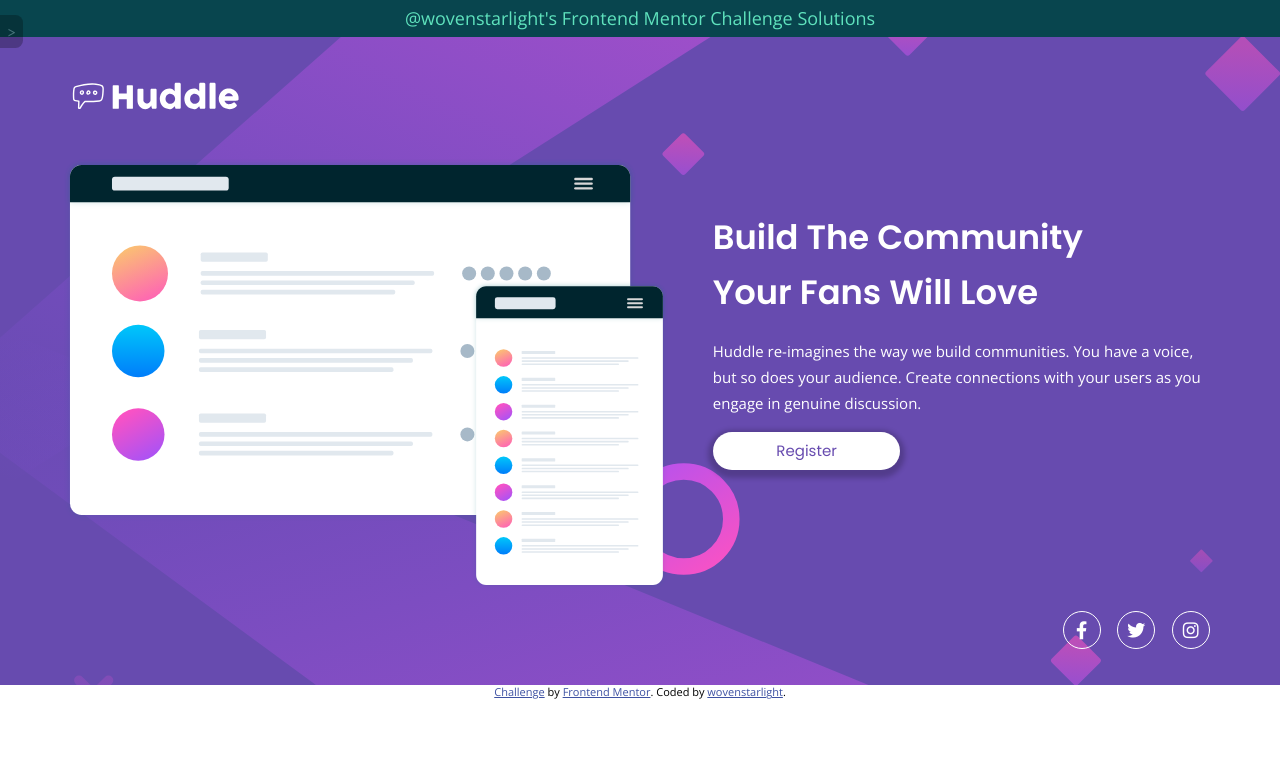
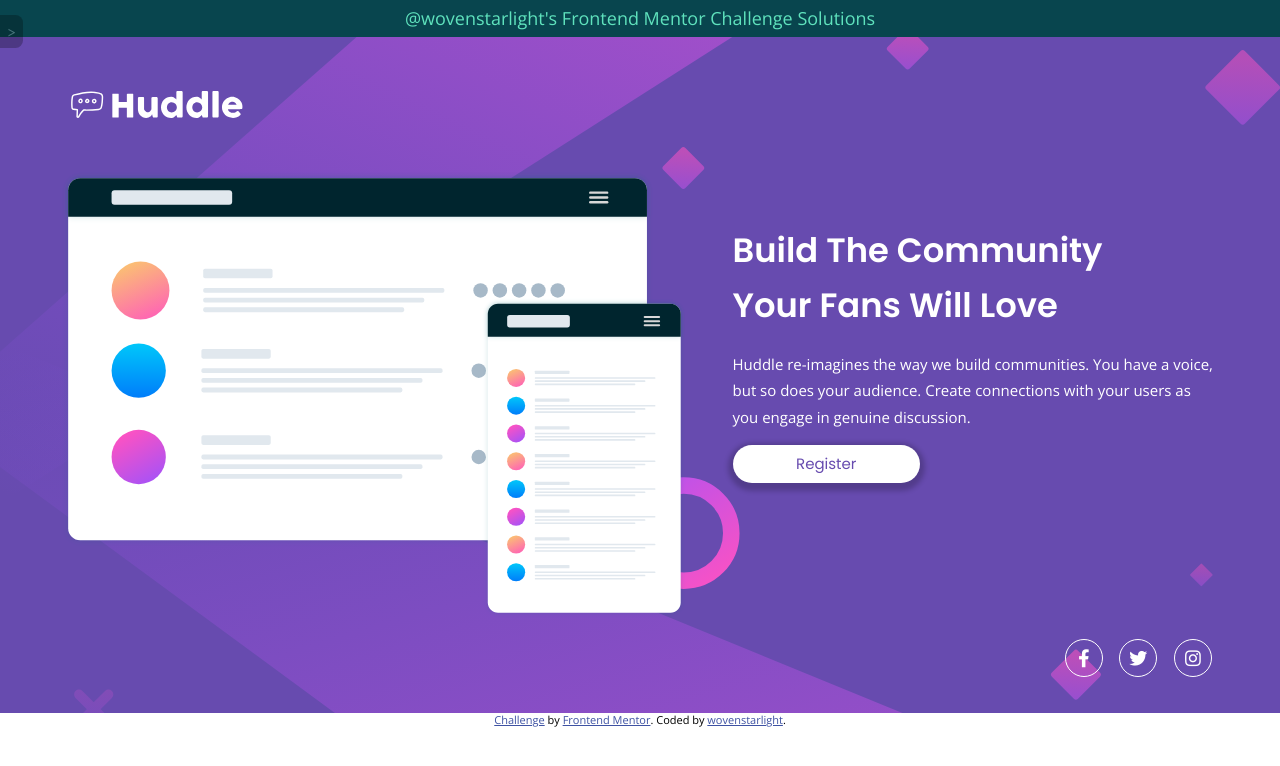
Before and after one commit to wovenstarlight/frontend-projects, a Jekyll site: the page built from _posts/2021-08-05-huddle-landing-page.html, in a window 1280 px wide. Shown: the top 766 px of the page. Built offline with Jekyll 4.4.1, drawn with Linux system fonts in a browser that asks for light colours; nearby versions of some CDN libraries.

Commit message:
Switched from grid to flexbox, cleaned code up

```diff
--- a/_posts/2021-08-05-huddle-landing-page.html
+++ b/_posts/2021-08-05-huddle-landing-page.html
@@ -4,15 +4,17 @@
 frontend:		https://www.frontendmentor.io/challenges/huddle-landing-page-with-a-single-introductory-section-B_2Wvxgi0
 links:			["https://cdnjs.cloudflare.com/ajax/libs/font-awesome/5.13.0/css/all.min.css"]
 ---
+<section id="content">
 	<img src="{{ site.baseurl }}/assets/{{ page.projectlink }}/logo.svg" alt="Huddle">
 
-<section id="content">
+	<div class="central">
 		<img src="{{ site.baseurl }}/assets/{{ page.projectlink }}/illustration-mockups.svg" alt="Huddle">
 
 		<div class="text">
 			<h2>Build The Community Your Fans Will Love</h2>
 			<p>Huddle re-imagines the way we build communities. You have a voice, but so does your audience. Create connections with your users as you engage in genuine discussion.</p>
 			<button>Register</button>
+		</div>
 	</div>
 
 	<div class="socials">
--- a/css/huddle-landing-page.css
+++ b/css/huddle-landing-page.css
@@ -21,30 +21,37 @@
 	Default background and content spacing */
 main {
 	background: var(--violet) no-repeat;
-	padding: 1em 0;
+	padding: 1em;
 }
 
-/* Make sure images don't overflow the container, particularly on mobile */
-img { max-width: 100%; }
-
 /* The centered holder for most of the page's elements
-	Font adjustments and container spacing */
+	Font adjustments and container spacing/sizing */
 #content {
 	color: white;
 	line-height: 1.75;
 	margin: auto;
-	padding: 1em 0;
+	padding-bottom: 1em;
+	width: 92.5%;
 }
 
 /* Huddle logo; spacing */
-img[src*=logo] { margin: 1.5em 0; }
+#content img[src*=logo] { margin: 2em 0 2.5em; }
+
+/* Central section with text and mockups */
+#content .central {
+	display: flex;
+	justify-content: space-between;
+}
+
+/* Mockups image: Float to center, both vertically (desktop) and horizontally (mobile) */
+#content .central img { align-self: center; }
 
 /* "Build the community your fans will love" heading; base font style */
-#content h2 { font: 600 2.25em/1.65 "Poppins", sans-serif; }
+#content .central h2 { font: 600 2.25em/1.65 "Poppins", sans-serif; }
 
 /* Treat button and social icons as clickable */
 #content button,
-.socials i {
+#content .socials i {
 	cursor: pointer;
 }
 
@@ -71,7 +78,7 @@
 
 /* Social icons (individual icons)
 	Alignment/spacing of icons, sizing/shaping/decoration of buttons, interactivity */
-.socials i {
+#content .socials i {
 	border: 1px solid;
 	font-size: 1.2em;
 	text-align: center;
@@ -81,11 +88,12 @@
 	margin: 0.35em;
 	border-radius: 100%; /* round! */
 }
-.socials i:hover { color: #fd51c0; }
-.socials i:active {
+#content .socials i:hover { color: #fd51c0; }
+#content .socials i:active {
 	text-shadow: 0 0 10px #0003;
 	box-shadow: 0 0 5px 5px #0003 inset;
 }
+
 
 
 /* Desktop sizing */
@@ -98,39 +106,28 @@
 		background-size: cover;
 	}
 
-	/* Huddle logo
-		Sizing and spacing */
-	img[src*=logo] {
-		width: 14%;
-		/* Maintain same padding on left as content section */
-		padding-left: max(5%, calc((100% - 100em) / 2));
-	}
+	/* Centered content container
+		Set maximum container width */
+	#content { max-width: 100em; }
 
-	/* Centered content container
-		Arrange content layout and container width */
-	#content {
-		display: grid;
-		grid-template-columns: 1.2fr 1fr;
-		column-gap: 3em;
-		width: 90%;
-		max-width: 100em;
-	}
+	/* Huddle logo; sizing */
+	#content img[src*=logo] { width: 16%; }
 
-	/* Mockups
-		Fill grid cell (height is auto) */
-	#content img { width: 100%; }
+	/* Content's central section with mockups and text
+		Set width to space elements out*/
+	#content .central img { width: 54%; }
+	#content .central .text { width: 42%; }
 
 	/* "Build the community your fans will love" heading
 		Make slightly narrower than rest of content and space out */
-	#content h2 {
+	#content .central h2 {
 		width: 80%;
 		margin: 1.5em 0 0.5em;
 	}
 
 	/* Social icons container
 		Align to far right and space out */
-	.socials {
-		grid-column: 1 / span 2;
+	#content .socials {
 		text-align: right;
 		margin-top: 1em;
 	}
@@ -154,27 +151,23 @@
 	}
 
 	/* Huddle logo
-		Fix spacing value and width on smaller screens */
-	img[src*=logo] {
-		padding-left: 7.5%;
-		/* width: min, regular, max values */
-		width: max(8.75em, min(24%, 12em));
-	}
+		Sizing. Minimum, regular, and maximum values */
+	#content img[src*=logo] { width: max(11em, min(30%, 14em)); }
 
-	/* Centered content container
-		Center all content and adjust width on smaller screens */
-	#content {
+	/* Mockups/text container
+		Center content and layout in column */
+	#content .central {
 		text-align: center;
-		width: 85%;
+		flex-direction: column;
 	}
 
 	/* Mockups
 		Provide a width limit to prevent image from taking up full screen */
-	#content img { max-width: min(35em, 100%); }
+	#content .central img { max-width: min(35em, 100%); }
 
 	/* "Build the community your fans will love" heading
 		Decrease font size and spacing from other elements */
-	#content h2 {
+	#content .central h2 {
 		margin: 0.5em auto;
 		font-size: 1.6em;
 	}
@@ -185,6 +178,9 @@
 	#content button:active { box-shadow: 0 1px 1px 1px #0003; }
 
 	/* Social icons container
-		Space things out */
-	.socials { margin: 3em 0 0.5em; }
+		Space things out and align to center */
+	#content .socials {
+		margin: 3em 0 0.5em;
+		text-align: center;
+	}
 }
```
Lines whose indentation alone changed are shown as unchanged.
